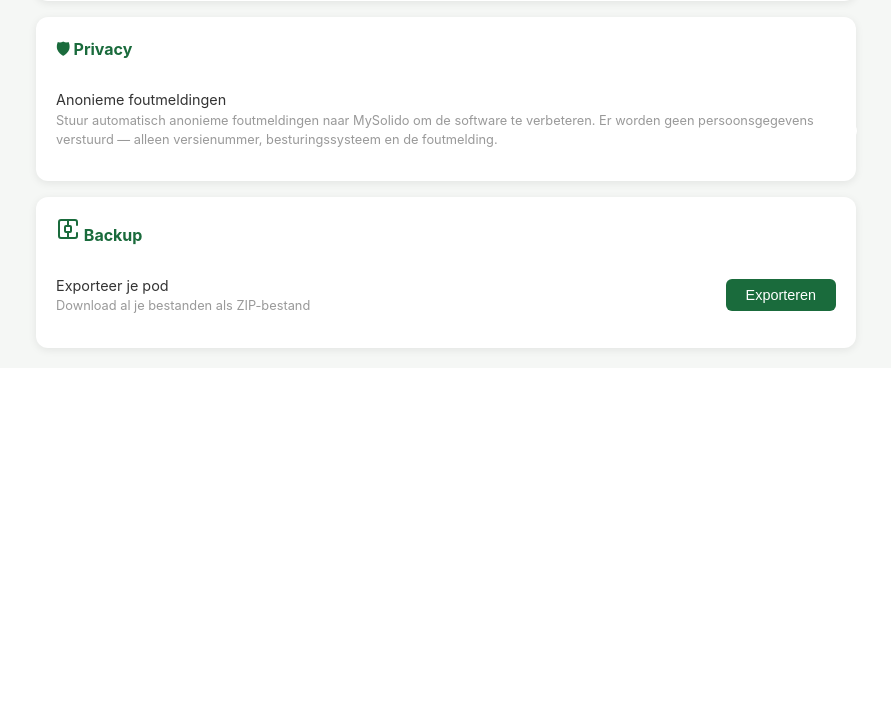
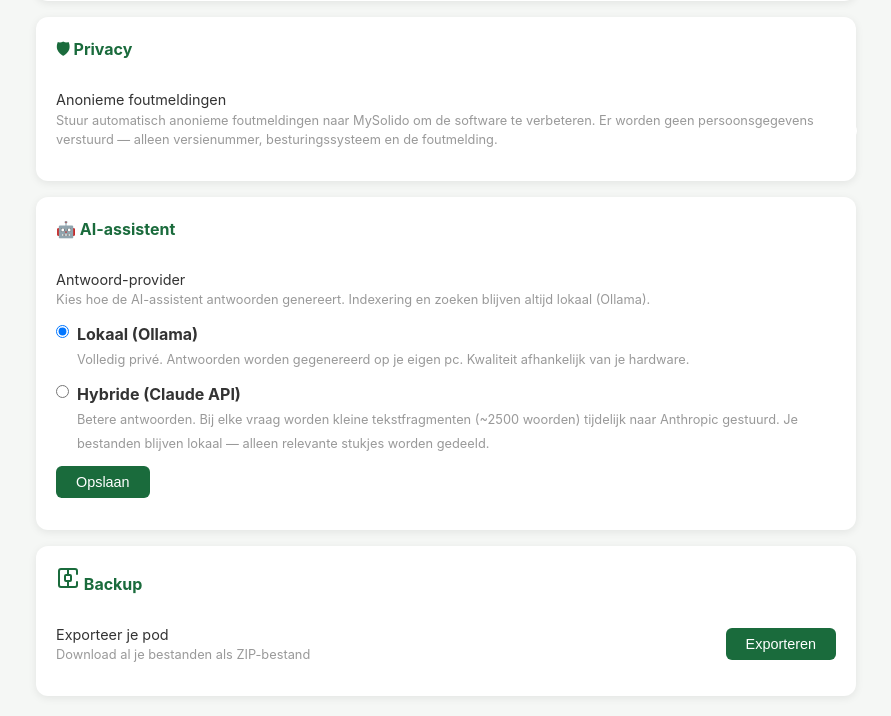
Before and after one commit to Wim1201/mysolido, a Flask app: page /settings in a window 1280 px wide. Shown: the part 482-1198 px from the top of the page, without its empty margins (194-1085 px from the left). Before the commit the page ends 836 px from the top, so only its background shows below. Run offline with Flask 3, Linux system fonts and the light colour scheme; parts of the project's set-up code (start-up, migrations or seed data) failed here and were passed over.

Commit message:
Add hybrid AI mode: local Ollama + Claude API option

```diff
--- a/app.py
+++ b/app.py
@@ -1868,9 +1868,37 @@ def change_bridge_password():
 @app.route('/settings')
 def settings():
     """Show settings page"""
+    ai_provider = os.environ.get('AI_PROVIDER', 'local')
+    api_key_raw = os.environ.get('ANTHROPIC_API_KEY', '')
+    api_key_masked = f'****{api_key_raw[-4:]}' if len(api_key_raw) >= 4 else ''
+
     return render_template('settings.html',
                            watermark_enabled=is_watermark_enabled(),
-                           crash_reporting_enabled=is_crash_reporting_enabled())
+                           crash_reporting_enabled=is_crash_reporting_enabled(),
+                           ai_provider=ai_provider,
+                           api_key_masked=api_key_masked,
+                           api_key_set=bool(api_key_raw))
+
+
+def update_env(env_path, key, value):
+    """Update of voeg een key-value paar toe in .env"""
+    lines = []
+    found = False
+    if os.path.exists(env_path):
+        with open(env_path, 'r') as f:
+            lines = f.readlines()
+
+    with open(env_path, 'w') as f:
+        for line in lines:
+            if line.startswith(f'{key}='):
+                f.write(f'{key}={value}\n')
+                found = True
+            else:
+                f.write(line)
+        if not found:
+            f.write(f'{key}={value}\n')
+
+    load_dotenv(env_path, override=True)
 
 
 @app.route('/settings/watermark', methods=['POST'])
@@ -1941,6 +1969,47 @@ def toggle_crash_reporting():
 
     status = 'ingeschakeld' if enabled == 'true' else 'uitgeschakeld'
     flash(f'Foutmeldingen {status}', 'success')
+    return redirect(url_for('settings'))
+
+
+@app.route('/settings/ai-provider', methods=['POST'])
+def change_ai_provider():
+    """Wijzig AI-provider: lokaal (Ollama) of hybride (Claude API)"""
+    if BRIDGE_MODE:
+        abort(403)
+
+    provider = request.form.get('ai_provider', 'local')
+    api_key = request.form.get('anthropic_api_key', '').strip()
+
+    if provider not in ('local', 'hybrid'):
+        flash('Ongeldige keuze', 'error')
+        return redirect(url_for('settings'))
+
+    if provider == 'hybrid' and not api_key:
+        # Check of er al een key in env staat
+        existing_key = os.environ.get('ANTHROPIC_API_KEY', '')
+        if not existing_key:
+            flash('Voer een API-key in om de hybride modus te gebruiken', 'error')
+            return redirect(url_for('settings'))
+
+    env_path = os.path.join(PROJECT_DIR, '.env')
+    update_env(env_path, 'AI_PROVIDER', provider)
+    if api_key:
+        update_env(env_path, 'ANTHROPIC_API_KEY', api_key)
+
+    # Herlaad in huidige process
+    os.environ['AI_PROVIDER'] = provider
+    if api_key:
+        os.environ['ANTHROPIC_API_KEY'] = api_key
+
+    # Update ai_service globals
+    import ai_service
+    ai_service.AI_PROVIDER = provider
+    if api_key:
+        ai_service.ANTHROPIC_API_KEY = api_key
+
+    label = 'Lokaal (Ollama)' if provider == 'local' else 'Hybride (Claude API)'
+    flash(f'AI-provider ingesteld op {label}', 'success')
     return redirect(url_for('settings'))
 
 
@@ -3741,12 +3810,15 @@ def ai_status():
     from flask import jsonify
     try:
         import ai_service
-        ollama = ai_service.check_ollama_status()
+        ai = ai_service.check_ai_status()
         index = ai_service.get_index_stats()
         missing = ai_service.get_missing_dependencies()
-        return jsonify({"ollama": ollama, "index": index, "missing_deps": missing})
+        return jsonify({"ollama": ai["ollama"], "index": index, "missing_deps": missing,
+                        "provider": ai["provider"], "claude_configured": ai["claude_configured"],
+                        "claude_model": ai["claude_model"]})
     except Exception as exc:
-        return jsonify({"ollama": {"running": False, "error": str(exc)}, "index": {"total_chunks": 0, "status": "error"}, "missing_deps": {}}), 500
+        return jsonify({"ollama": {"running": False, "error": str(exc)}, "index": {"total_chunks": 0, "status": "error"}, "missing_deps": {},
+                        "provider": "local", "claude_configured": False, "claude_model": None}), 500
 
 
 @app.errorhandler(500)
--- a/templates/settings.html
+++ b/templates/settings.html
@@ -53,6 +53,50 @@
     </div>
 
     <div class="settings-card">
+        <h2>&#x1f916; AI-assistent</h2>
+        <form action="{{ url_for('change_ai_provider') }}" method="post">
+            <div class="setting-row" style="flex-direction: column; align-items: stretch; gap: 12px;">
+                <div>
+                    <div class="setting-label">Antwoord-provider</div>
+                    <div class="setting-desc">Kies hoe de AI-assistent antwoorden genereert. Indexering en zoeken blijven altijd lokaal (Ollama).</div>
+                </div>
+
+                <label style="display: flex; align-items: flex-start; gap: 8px; cursor: pointer;">
+                    <input type="radio" name="ai_provider" value="local" {{ 'checked' if ai_provider != 'hybrid' }} style="margin-top: 3px;">
+                    <div>
+                        <strong>Lokaal (Ollama)</strong><br>
+                        <span class="setting-desc">Volledig priv&eacute;. Antwoorden worden gegenereerd op je eigen pc. Kwaliteit afhankelijk van je hardware.</span>
+                    </div>
+                </label>
+
+                <label style="display: flex; align-items: flex-start; gap: 8px; cursor: pointer;">
+                    <input type="radio" name="ai_provider" value="hybrid" {{ 'checked' if ai_provider == 'hybrid' }} style="margin-top: 3px;">
+                    <div>
+                        <strong>Hybride (Claude API)</strong><br>
+                        <span class="setting-desc">Betere antwoorden. Bij elke vraag worden kleine tekstfragmenten (~2500 woorden) tijdelijk naar Anthropic gestuurd. Je bestanden blijven lokaal — alleen relevante stukjes worden gedeeld.</span>
+                    </div>
+                </label>
+
+                <div id="api-key-section" style="margin-left: 24px; {{ '' if ai_provider == 'hybrid' else 'display: none;' }}">
+                    <label class="setting-label" for="anthropic_api_key">API-key</label>
+                    {% if api_key_set %}
+                    <div class="setting-desc" style="margin-bottom: 4px;">Huidige key: {{ api_key_masked }}</div>
+                    {% endif %}
+                    <input type="password" name="anthropic_api_key" id="anthropic_api_key" placeholder="sk-ant-..." autocomplete="off"
+                           style="width: 100%; max-width: 400px; padding: 8px 12px; border: 1px solid var(--color-border); border-radius: 6px; background: var(--color-bg); color: var(--color-text); font-size: 0.85rem;">
+                    <div class="setting-desc" style="margin-top: 4px;">Verkrijg een key op <a href="https://console.anthropic.com" target="_blank" rel="noopener">console.anthropic.com</a>. {{ 'Laat leeg om de huidige key te behouden.' if api_key_set else '' }}</div>
+                    <div style="margin-top: 8px; padding: 8px 12px; background: var(--color-warning-bg, #fff3cd); border-radius: 6px; font-size: 0.8rem; color: var(--color-warning-text, #856404);">
+                        Let op: in hybride modus verlaten tekstfragmenten je computer bij elke vraag.
+                        Gebruik dit niet voor zeer gevoelige vragen.
+                    </div>
+                </div>
+
+                <button type="submit" class="btn" style="align-self: flex-start;">Opslaan</button>
+            </div>
+        </form>
+    </div>
+
+    <div class="settings-card">
         <h2>{{ icon_zip() }} Backup</h2>
         <div class="setting-row">
             <div>
@@ -75,5 +119,17 @@
         toggle.checked = document.documentElement.dataset.theme === 'dark';
     }
 })();
+
+// Show/hide API key section based on AI provider choice
+(function() {
+    var radios = document.querySelectorAll('input[name="ai_provider"]');
+    var section = document.getElementById('api-key-section');
+    if (!radios.length || !section) return;
+    radios.forEach(function(r) {
+        r.addEventListener('change', function() {
+            section.style.display = this.value === 'hybrid' ? '' : 'none';
+        });
+    });
+})();
 </script>
 {% endblock %}
```
Also changed, not shown: ai_service.py (+95 -16 lines), templates/ai_chat.html (+28 -6 lines), 1 other file.
